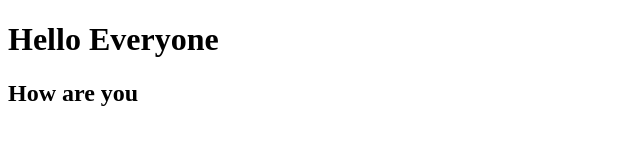
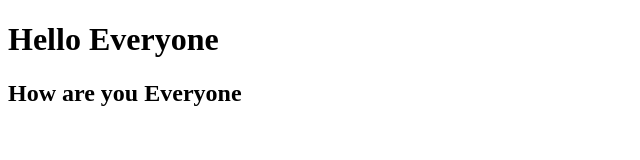
Before and after one commit to nikhilcoder061/firstproject, a plain HTML site: page index.html in a window 1280 px wide. Shown: the whole page, without its empty margins (0-640 px from the left). Drawn offline with Linux system fonts and the light colour scheme.

Commit message:
Describe your changes here

```diff
--- a/index.html
+++ b/index.html
@@ -8,6 +8,9 @@
 <body>
 
     <h1>Hello Everyone</h1>
-    <h2>How are you</h2>
+    <h2>How are you Everyone</h2>
 </body>
+<script>
+
+</script>
 </html>
```
